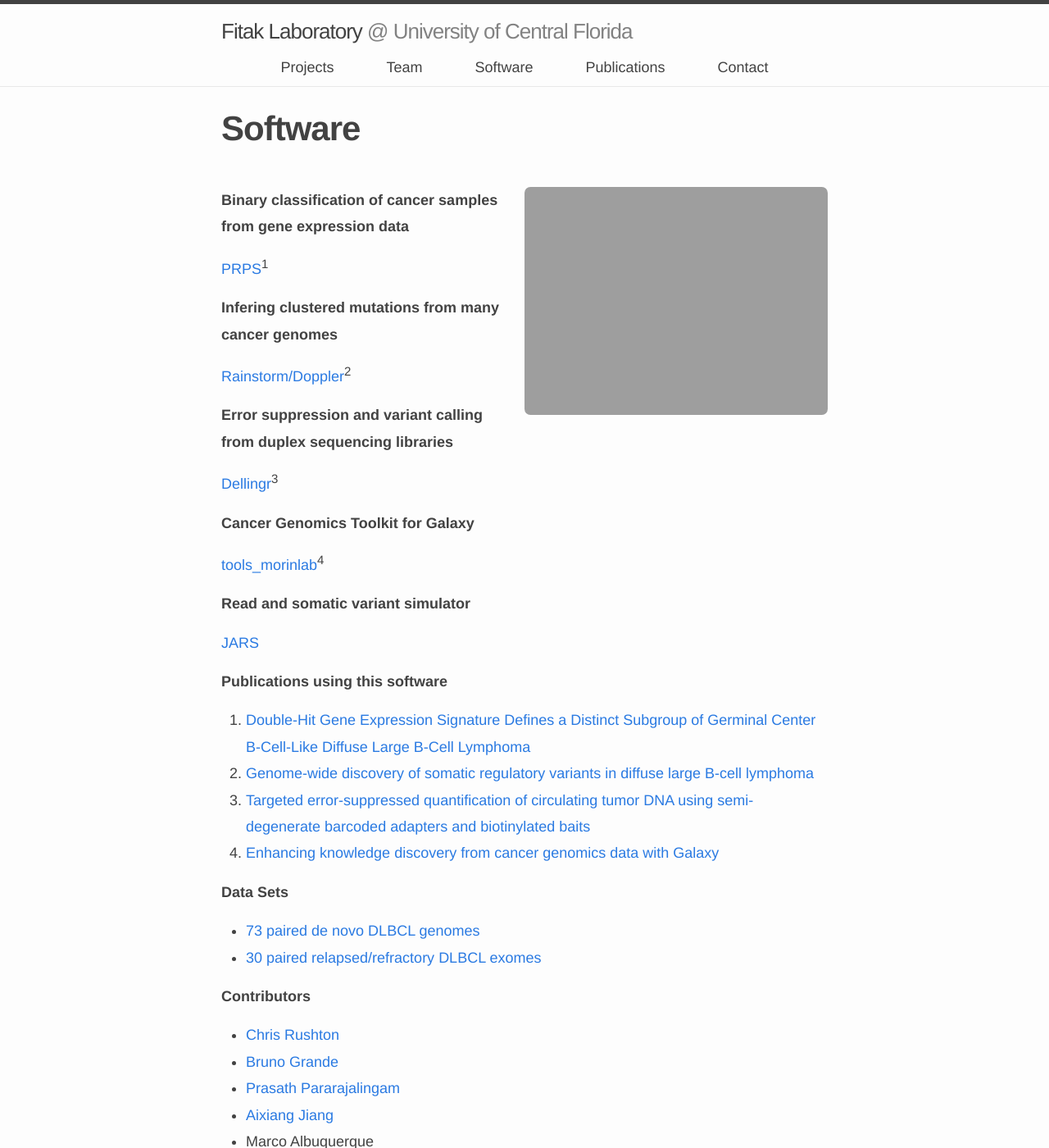
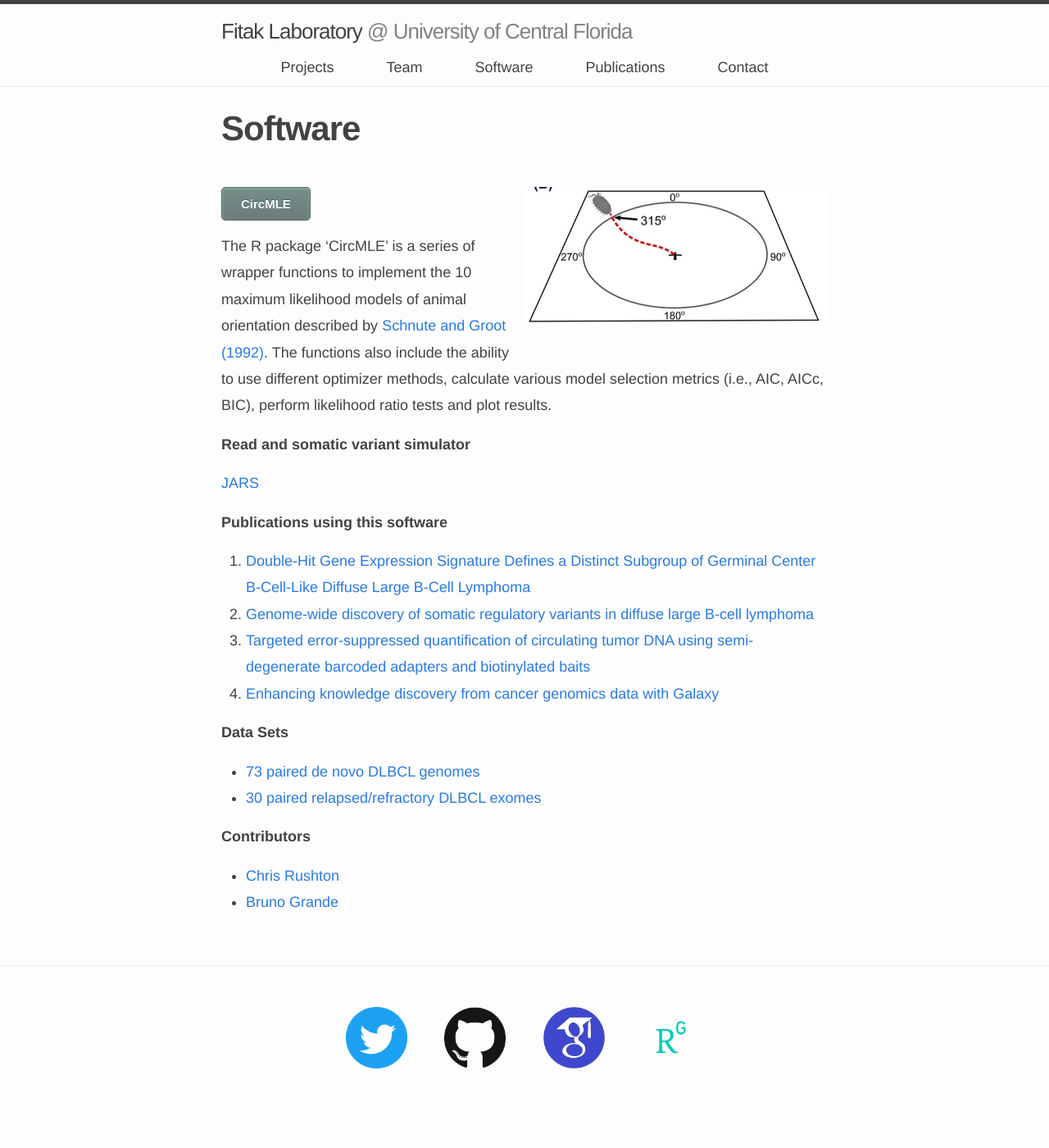
Before and after one commit to rfitak/FitakLab, a Jekyll site: the page built from _pages/software/index.md, in a window 1280 px wide and 1400 px high. Shown: the whole window at 82% size. Built offline with Jekyll 4.4.1, drawn with Linux system fonts in a browser that asks for light colours; nearby versions of some CDN libraries; some of the changed text lies outside the part shown.

Commit message:
fourth commit

```diff
--- a/_pages/software/index.md
+++ b/_pages/software/index.md
@@ -7,23 +7,11 @@
 ---
 
 <div style="margin-bottom: 50px;">
-    <img class="float-right" width="50%" src="{{ 'projects/wordcloud.png' | prepend: site.images_dir | prepend: site.baseurl }}" />
+    <img class="float-right" width="50%" src="{{ 'circmle.jpg' | prepend: site.images_dir | prepend: site.baseurl }}" />
 </div>
-**Binary classification of cancer samples from gene expression data**
+<button align="center" style="-moz-box-shadow:inset 0px 1px 3px 0px #91b8b3; -webkit-box-shadow:inset 0px 1px 3px 0px #91b8b3; box-shadow:inset 0px 1px 3px 0px #91b8b3; background:-webkit-gradient(linear, left top, left bottom, color-stop(0.05, #768d87), color-stop(1, #6c7c7c)); background:-moz-linear-gradient(top, #768d87 5%, #6c7c7c 100%); background:-webkit-linear-gradient(top, #768d87 5%, #6c7c7c 100%); background:-o-linear-gradient(top, #768d87 5%, #6c7c7c 100%); background:-ms-linear-gradient(top, #768d87 5%, #6c7c7c 100%); background:linear-gradient(to bottom, #768d87 5%, #6c7c7c 100%); filter:progid:DXImageTransform.Microsoft.gradient(startColorstr='#768d87', endColorstr='#6c7c7c',GradientType=0); background-color:#768d87; -moz-border-radius:5px; -webkit-border-radius:5px; border-radius:5px; border:1px solid #566963; display:inline-block; cursor:pointer; color:#ffffff; font-family:Arial; font-size:15px; font-weight:bold; padding:11px 23px; text-decoration:none; text-shadow:0px -1px 0px #2b665e;" onclick="window.location.href='https://cran.r-project.org/web/packages/CircMLE';">CircMLE</button>
 
-[PRPS](https://github.com/ajiangsfu/PRPS)<sup>1</sup>
-
-**Infering clustered mutations from many cancer genomes**
-
-[Rainstorm/Doppler](https://github.com/rdmorin/mutation_rainstorm)<sup>2</sup>
-
-**Error suppression and variant calling from duplex sequencing libraries**
-
-[Dellingr](https://github.com/morinlab/Dellingr)<sup>3</sup>
-
-**Cancer Genomics Toolkit for Galaxy**
-
-[tools_morinlab](https://github.com/morinlab/tools-morinlab)<sup>4</sup>
+The R package 'CircMLE' is a series of wrapper functions to implement the 10 maximum likelihood models of animal orientation described by [Schnute and Groot (1992)](https://doi.org/10.1016/S0003-3472(05)80068-5). The functions also include the ability to use different optimizer methods, calculate various model selection metrics (i.e., AIC, AICc, BIC), perform likelihood ratio tests and plot results.
 
 **Read and somatic variant simulator**
 
@@ -45,8 +33,3 @@
 
 * [Chris Rushton](https://github.com/ckrushton)
 * [Bruno Grande](https://github.com/scientificbruno)
-* [Prasath Pararajalingam](https://github.com/ppararaj)
-* [Aixiang Jiang](https://github.com/ajiangsfu)
-* Marco Albuquerque
-* Elie Ritch
-* Selin Jessa
```
Also changed, not shown: images/circmle.jpg (added).
